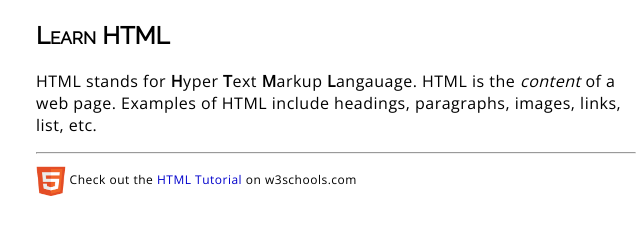
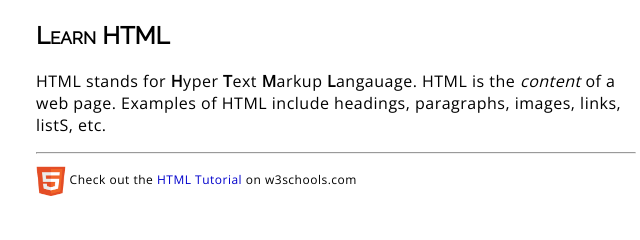
Before and after one commit to richapatel77/web-dev-skills-example, a plain HTML site: page index.html in a window 1280 px wide. Shown: the part 174-414 px from the top of the page, 304-944 px from the left. Drawn offline with nearby package versions, Linux system fonts and the light colour scheme.

Commit message:
Update index.html

```diff
--- a/index.html
+++ b/index.html
@@ -15,7 +15,7 @@
     <h2>Learn HTML</h2>
 
     <p>HTML stands for <strong>H</strong>yper <strong>T</strong>ext <strong>M</strong>arkup <strong>L</strong>angauage.  HTML is the <em>content</em> of a web page.
-    Examples of HTML include headings, paragraphs, images, links, list, etc.</p>
+    Examples of HTML include headings, paragraphs, images, links, listS, etc.</p>
 
 
       <hr>
```
